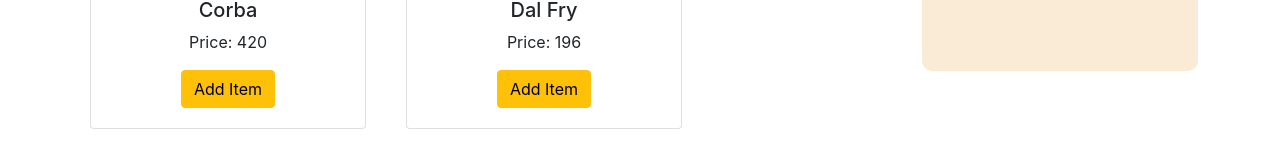
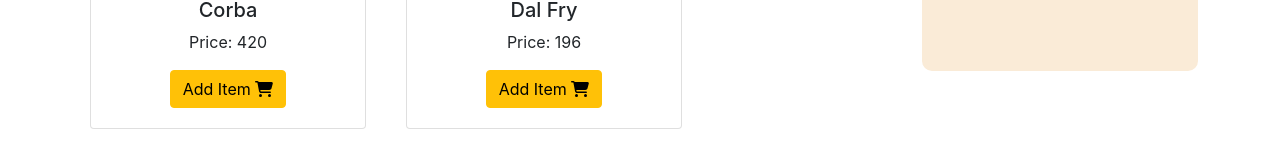
Before and after one commit to MD-Jubayer-Khan/petuk-mama, a React (Create React App) app: page / in a window 1280 px wide. Shown: the part 451-595 px from the top of the page. Built offline with nearby package versions, Linux system fonts and the light colour scheme.

Commit message:
added font awesome icon

```diff
--- a/package.json
+++ b/package.json
@@ -3,9 +3,14 @@
   "version": "0.1.0",
   "private": true,
   "dependencies": {
+    "@fortawesome/fontawesome-svg-core": "^6.1.1",
+    "@fortawesome/free-solid-svg-icons": "^6.1.1",
+    "@fortawesome/react-fontawesome": "^0.1.18",
     "@testing-library/jest-dom": "^5.16.4",
     "@testing-library/react": "^13.2.0",
     "@testing-library/user-event": "^13.5.0",
+    "install": "^0.13.0",
+    "npm": "^8.10.0",
     "react": "^18.1.0",
     "react-dom": "^18.1.0",
     "react-scripts": "5.0.1",
--- a/src/component/Food/Food.js
+++ b/src/component/Food/Food.js
@@ -1,3 +1,5 @@
+import { FontAwesomeIcon } from '@fortawesome/react-fontawesome';
+import { faShoppingCart } from '@fortawesome/free-solid-svg-icons'
 import React from 'react';
 import './Food.css'
 
@@ -10,7 +12,7 @@
               <div className="card-body">
                   <h5 className="card-title">{name}</h5>
                   <p>Price: {price}</p>
-                 <button  className='btn btn-warning food-btn' onClick={()=> props.handleAddToCart(props.food)}>Add Item</button>
+                 <button  className='btn btn-warning food-btn' onClick={()=> props.handleAddToCart(props.food)}>Add Item <FontAwesomeIcon icon={faShoppingCart}></FontAwesomeIcon></button>
               </div>
 
               </div>
```
Also changed, not shown: 1 other file (tests, documents, lock files or other folders).
